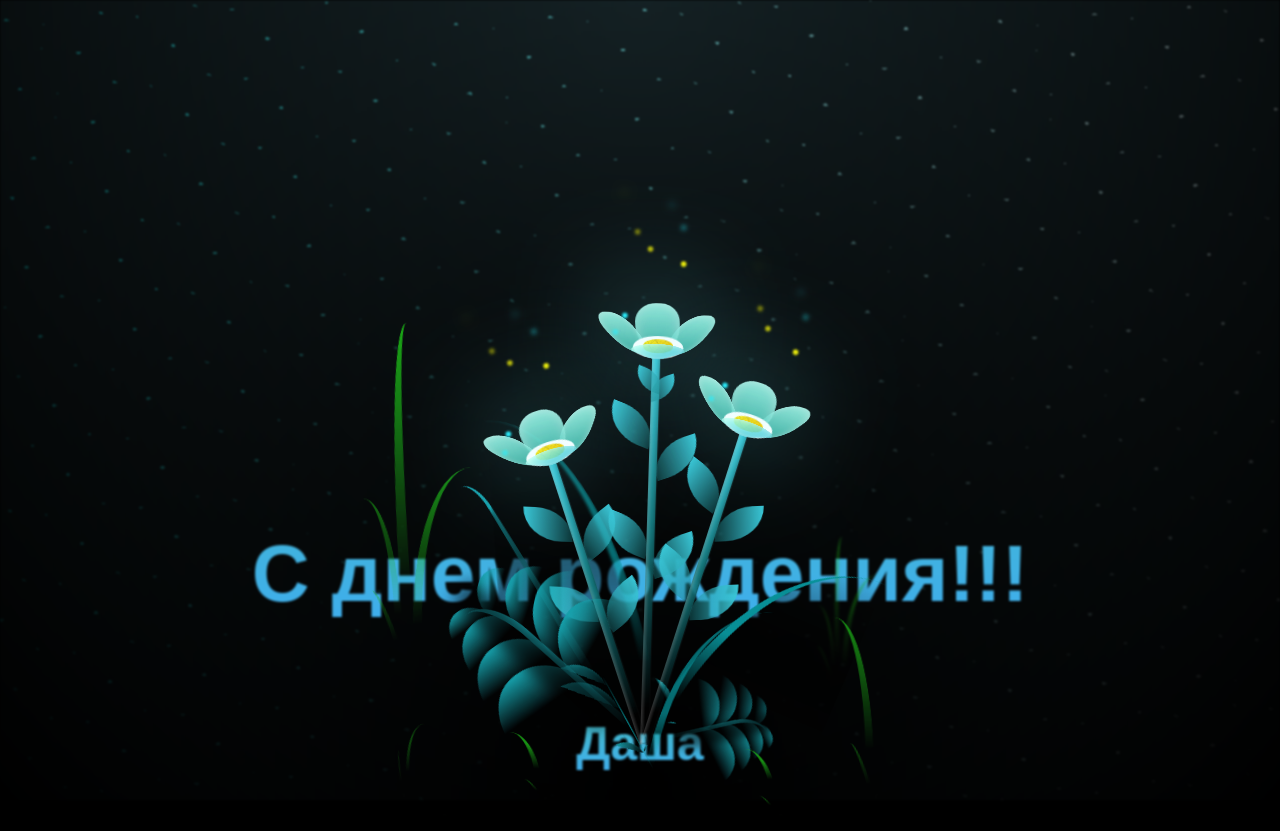
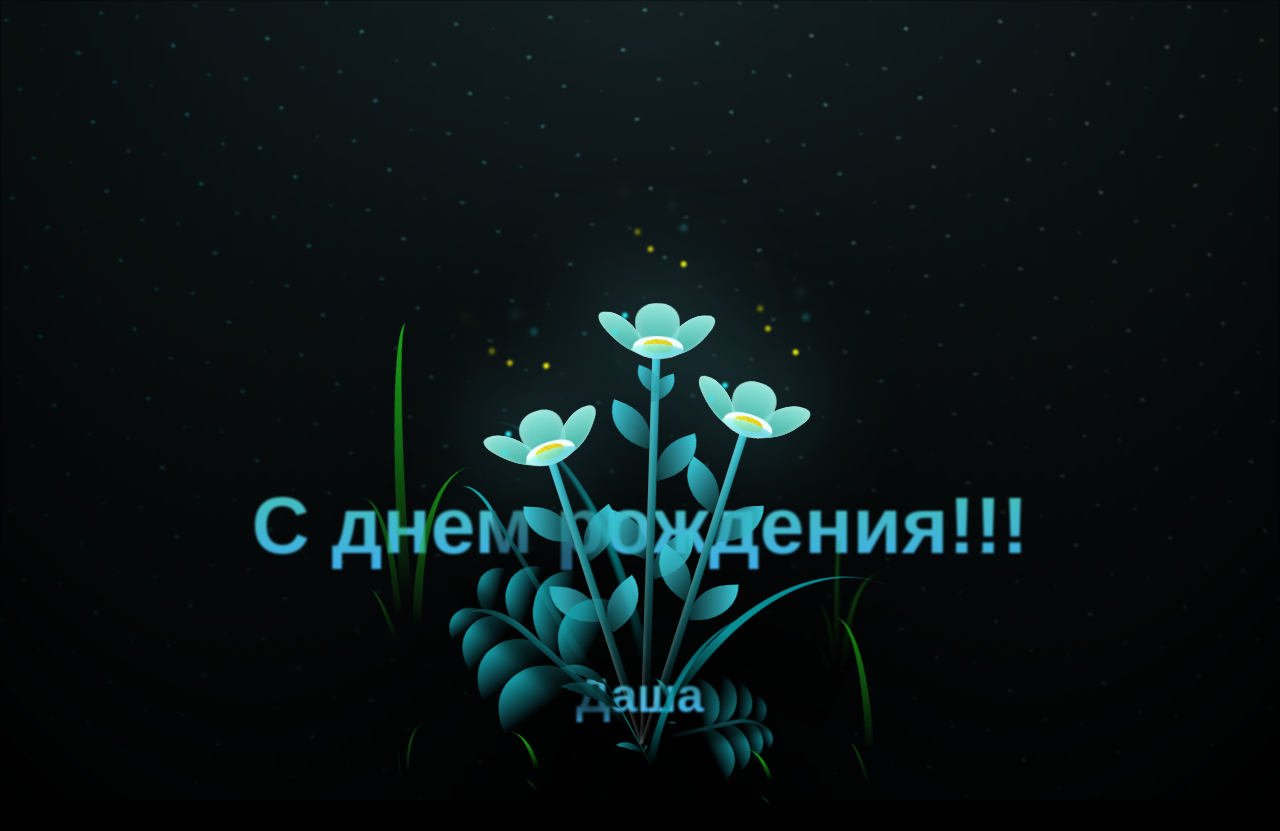
Before and after one commit to abdur28/flower, a plain HTML site: page index.html in a window 1280 px wide. Drawn offline with Linux system fonts and the light colour scheme.

Commit message:
Update style.css

```diff
--- a/style.css
+++ b/style.css
@@ -34,10 +34,11 @@ body {
 .march_text {
     position: relative;
     text-align: center;
+    padding-top: 30vw;
 }
 
 .animated_march_text {
-    padding-top: 40vw;
+    padding-top: 1em;
     font-family: Arial, sans-serif;
     font-size: 5em;
     background: linear-gradient(to bottom, #4ad382, #3faeec);
```
